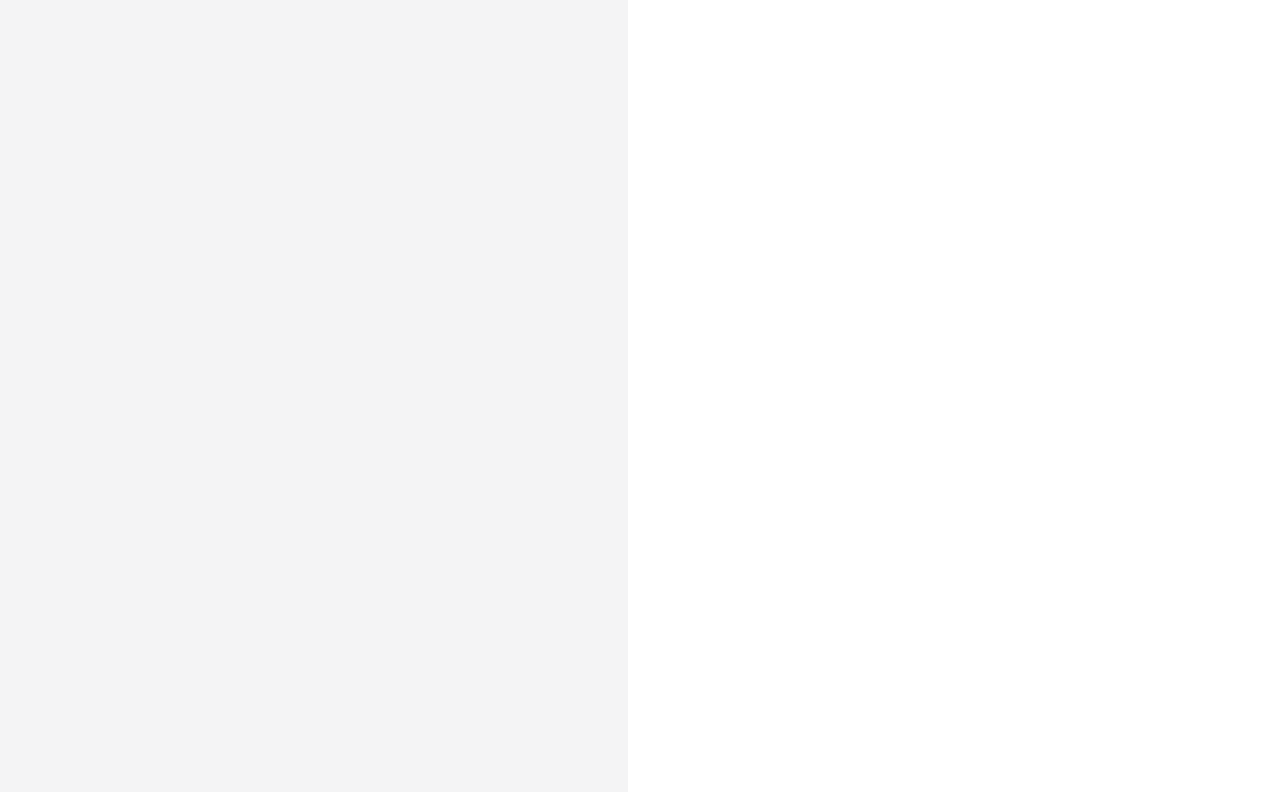
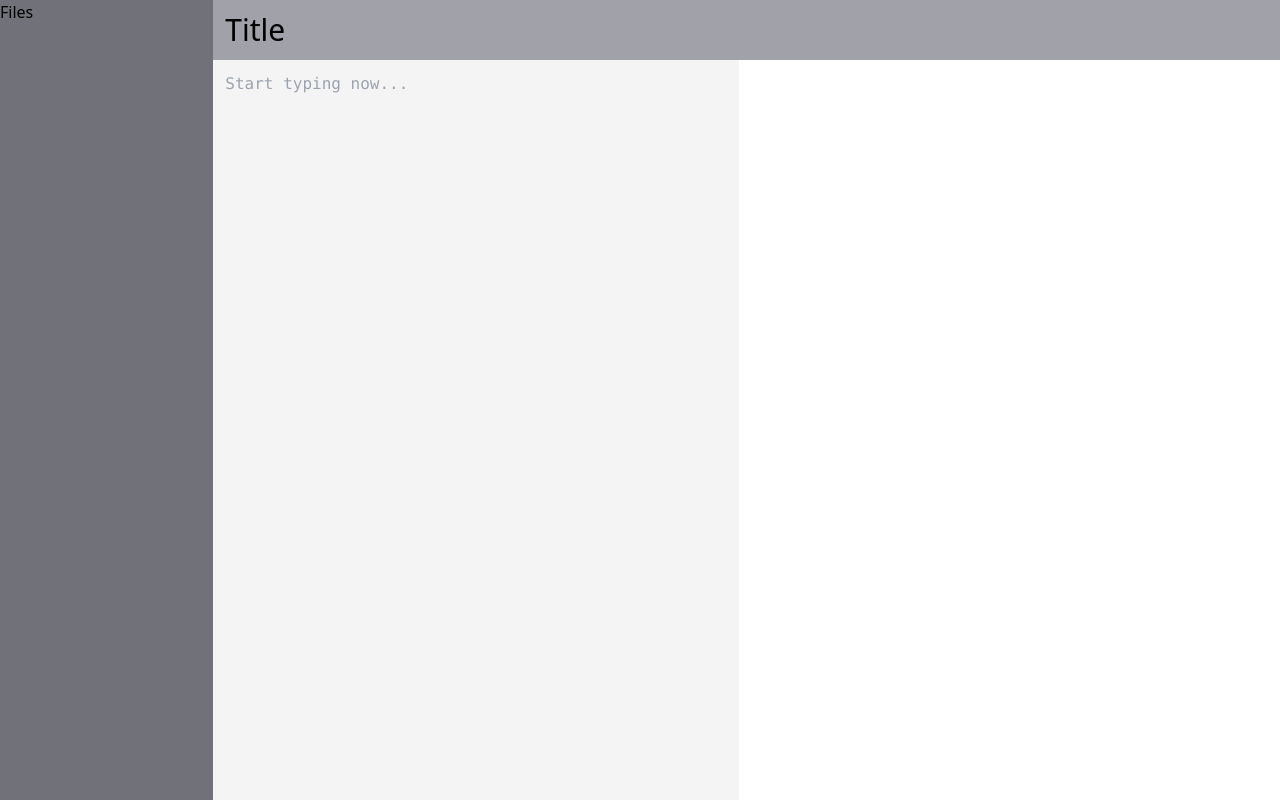
Before and after one commit to shahank42/NotebookMD, a SvelteKit app: page / in a window 1280 px wide. Built offline with nearby package versions, Linux system fonts and the light colour scheme.

Commit message:
ui: modified a bunch

```diff
--- a/src/routes/+page.svelte
+++ b/src/routes/+page.svelte
@@ -1,14 +1,26 @@
 <script lang="ts">
 	import { marked } from 'marked';
 
-	let rawMarkdown = "";
+	let rawMarkdown = '';
+
+	let titleBarHeight = 0;
 </script>
 
-<main class="h-[99dvh] flex w-full">
-	<div class="w-0 flex-grow">
-		<textarea class="bg-zinc-100 w-full h-full p-3 font-mono resize-none focus:outline-none appearance-none" bind:value={rawMarkdown} />
-	</div>
-	<div class="w-0 flex-grow prose max-w-none p-3 overflow-y-scroll">
-		{@html marked.parse(rawMarkdown, { mangle: false, headerIds: false })}
+<main class="min-h-screen flex w-full">
+	<div class="bg-zinc-500 w-64">Files</div>
+	<div class="flex flex-col h-auto w-full">
+		<div class="bg-zinc-400" bind:clientHeight={titleBarHeight}>
+			<p class="text-3xl p-3">Title</p>
+		</div>
+		<div class="flex h-full w-full">
+			<textarea
+				bind:value={rawMarkdown}
+				placeholder="Start typing now..."
+				class="bg-zinc-100 text-md w-0 flex-grow p-3 font-mono resize-none focus:outline-none appearance-none"
+			/>
+			<article class={`w-0 flex-grow prose p-5 font-serif prose-xl prose-headings:mb-0 max-w-none max-h-[calc(100dvh-${titleBarHeight}px)] overflow-y-scroll`}>
+				{@html marked.parse(rawMarkdown, { mangle: false, headerIds: false })}
+			</article>
+		</div>
 	</div>
 </main>
```
